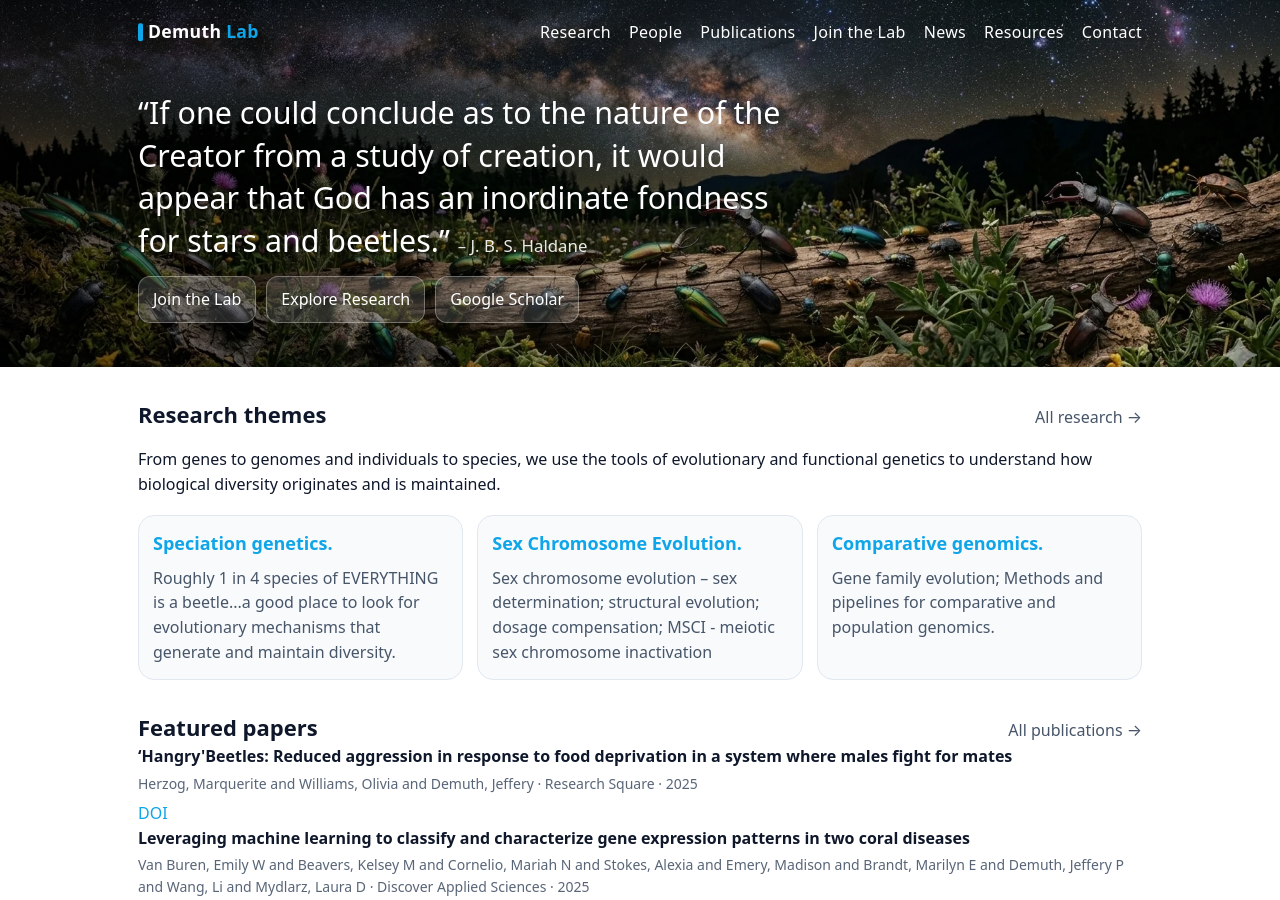
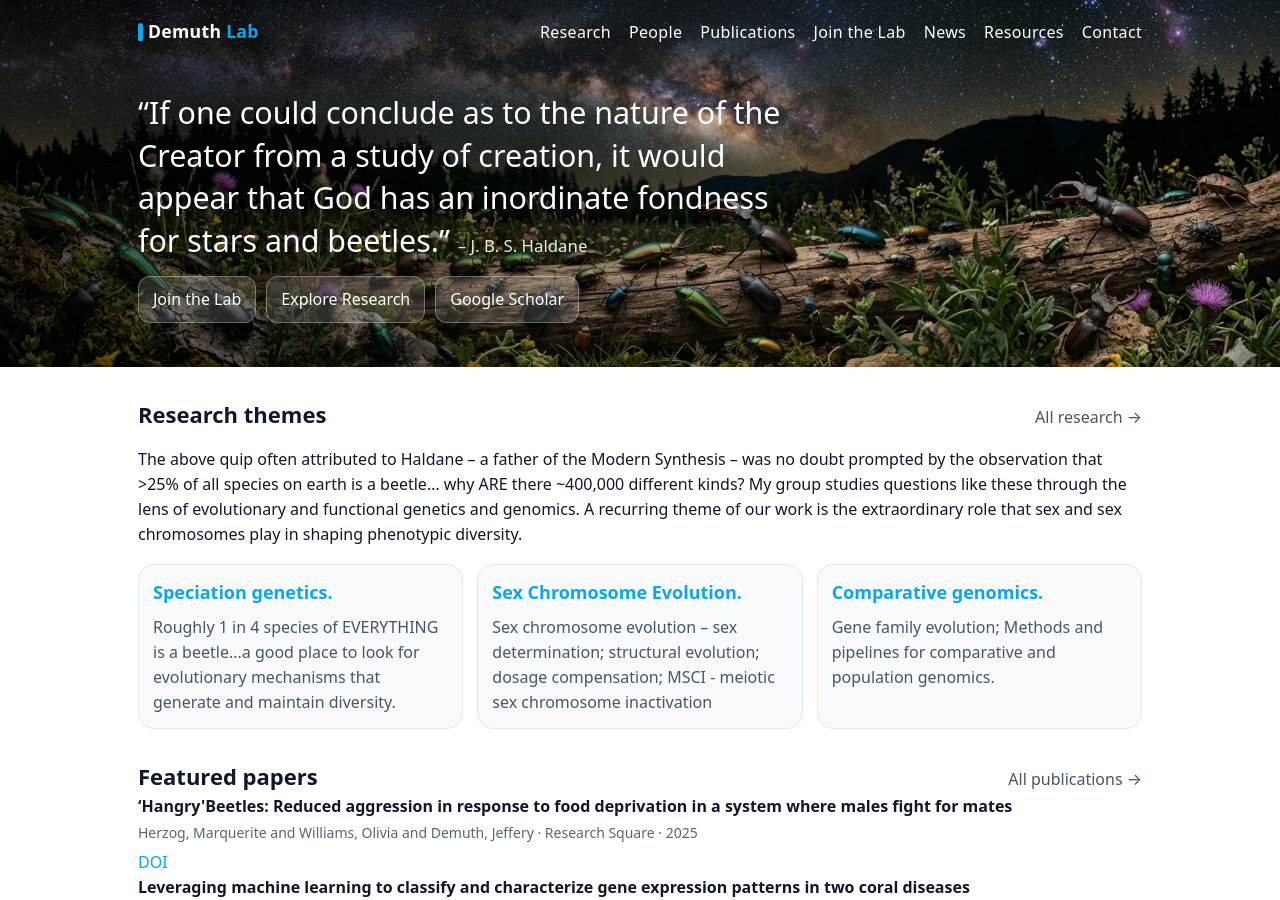
Before and after one commit to demuth-lab/demuth-lab.github.io, a Jekyll site: the page built from index.md, in a window 1280 px wide and 900 px high. Built offline with Jekyll 4.4.1, drawn with Linux system fonts in a browser that asks for light colours.

Commit message:
Update index.md

```diff
--- a/index.md
+++ b/index.md
@@ -27,7 +27,7 @@ show_title: false
   <h2>Research themes</h2>
   <a class="muted" href="{{ '/research/' | relative_url }}">All research →</a>
 </div>
-From genes to genomes and individuals to species, we use the tools of evolutionary and functional genetics to understand how biological diversity originates and is maintained.
+The above quip often attributed to Haldane – a father of the Modern Synthesis – was no doubt prompted by the observation that >25% of all species on earth is a beetle... why ARE there ~400,000 different kinds? My group studies questions like these through the lens of evolutionary and functional genetics and genomics.  A recurring theme of our work is the extraordinary role that sex and sex chromosomes play in shaping phenotypic diversity.
 <div class="cards">
   {% for c in site.data.research_cards %}
     <a class="card" href="{{ c.url | relative_url }}">
```
